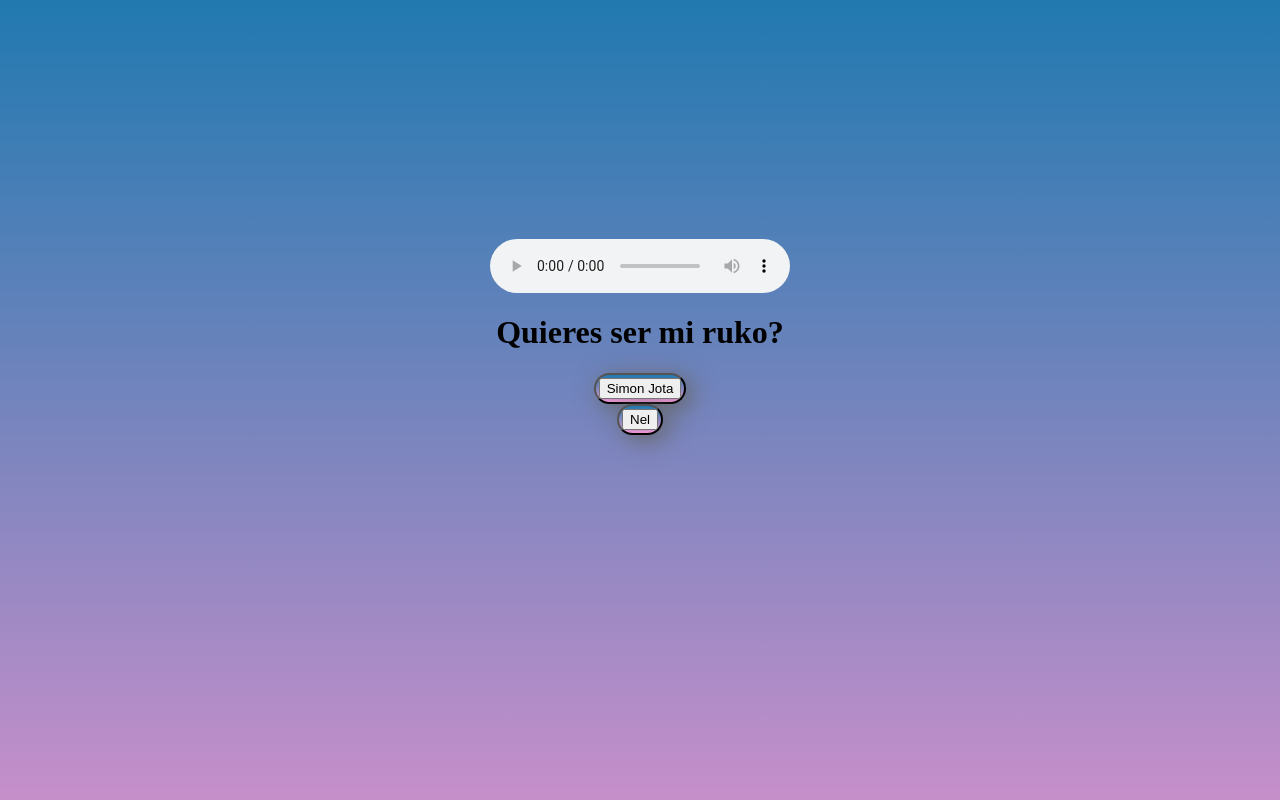
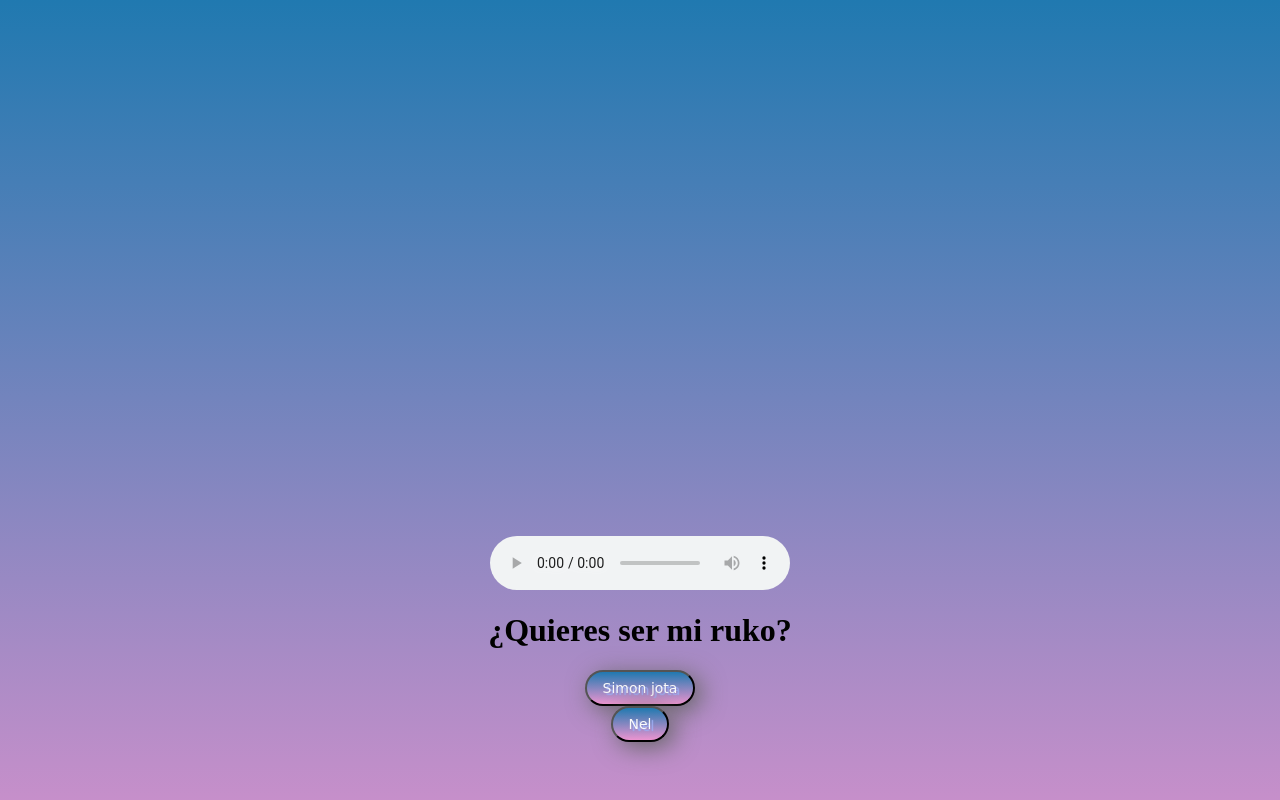
Before and after one commit to bapnator/quieresermiruko, a plain HTML site: page index.html in a window 1280 px wide. Shown: the top 800 px of the page. Drawn offline with Linux system fonts and the light colour scheme.

Commit message:
Add files via upload

```diff
--- a/app.js
+++ b/app.js
@@ -6,7 +6,7 @@ let etiquetaAudio = document.createElement("audio")
 etiquetaAudio.setAttribute("src", "song.mp3")
 etiquetaAudio.play()
 })
-
+a = window.innerHeight
 function mueveElBoton() {
     width = window.innerWidth;
     height = window.innerHeight;
--- a/index.css
+++ b/index.css
@@ -2,14 +2,15 @@ body {
     height: 500px;
     background-image: url("https://stickerly.pstatic.net/sticker_pack/1OzmnaU2rNLhyhkZpvaJQg/5LAD7V/14/62b562f7-f8a0-4d78-a871-a26ec5a1d331.png");
     background-repeat: no-repeat;
-    background-position-x: center;
-    background-position-y: 500px;
-    background-size: 600rem;
-    background: #2079b0;  background-image: -webkit-linear-gradient(top, #2079b0, #eb94d0);
+    background-position: center;
+    background-size: cover;
+    background: #2079b0;
+    background-image: -webkit-linear-gradient(top, #2079b0, #eb94d0);
     background-image: -moz-linear-gradient(top, #2079b0, #eb94d0);
     background-image: -ms-linear-gradient(top, #2079b0, #eb94d0);
     background-image: -o-linear-gradient(top, #2079b0, #eb94d0);
-    background-image: linear-gradient(to bottom, #2079b0, #eb94d0);  text-decoration: none;
+    background-image: linear-gradient(to bottom, #2079b0, #eb94d0);
+    text-decoration: none;
     padding: 231px;
 }
 
@@ -18,35 +19,35 @@ h1 {
     font-family: comic sans-serif;
 }
 
-
 button {
     display: block;
     margin-left: auto;
     margin-right: auto;
-
     display: flex;
     justify-content: center;
-
-      background: #2079b0;  background-image: -webkit-linear-gradient(top, #2079b0, #eb94d0);
+    background: #2079b0;
+    background-image: -webkit-linear-gradient(top, #2079b0, #eb94d0);
     background-image: -moz-linear-gradient(top, #2079b0, #eb94d0);
     background-image: -ms-linear-gradient(top, #2079b0, #eb94d0);
     background-image: -o-linear-gradient(top, #2079b0, #eb94d0);
-  background-image: linear-gradient(to bottom, #2079b0, #eb94d0);  text-decoration: none;
+    background-image: linear-gradient(to bottom, #2079b0, #eb94d0);
+    text-decoration: none;
     -moz-border-radius: 28;
-  border-radius: 28px;text-shadow: 3px 2px 1px #9daef5;
+    border-radius: 28px;
+    text-shadow: 3px 2px 1px #9daef5;
     -webkit-box-shadow: 6px 5px 24px #666666;
     -moz-box-shadow: 6px 5px 24px #666666;
-  box-shadow: 6px 5px 24px #666666;font-family: cursive;
+    box-shadow: 6px 5px 24px #666666;
+    font-family: cursive;
     color: #fafafa;
-  font-size: 0px;
-  padding: 3px;
-  text-decoration: none;
+    font-size: 16px;
+    padding: 10px 20px;
 }
+
 audio {
     display: block;
     margin-left: auto;
     margin-right: auto;
-
     display: flex;
     justify-content: center;
 }
--- a/index.html
+++ b/index.html
@@ -1,21 +1,24 @@
 <!DOCTYPE html>
 <html>
 <head>
-    <link rel=" stylesheet" type="text/css" href="index.css" />
+    <link rel="stylesheet" type="text/css" href="index.css" />
+    <link rel="stylesheet" type="text/css" href="mobile.css" /> <!-- Agrega el enlace a la hoja de estilos para móviles -->
     <meta charset='utf-8'>
     <meta http-equiv='X-UA-Compatible' content='IE=edge'>
-    <title>Di que si :3</title>
+    <title>Di que sí :3</title>
     <meta name='viewport' content='width=device-width, initial-scale=1'>
     <style>
     </style>
     <script src="app.js"></script>
 </head>
 <body>
-    <audio controls autoplay>
-        <source src="song.mp3" type="audio/mpeg">
-    </audio>
-    <h1>Quieres ser mi ruko?</h1>
-    <button>  <input type="button" onclick="alert('Ahuevo eres mio <3')" id="btnSi" value="Simon Jota" /> </button>
-    <button><input type="button" id="btnNo" onmouseover="mueveElBoton()" value="Nel" /></button>
+    <div class="container">
+        <audio controls autoplay>
+            <source src="song.mp3" type="audio/mpeg">
+        </audio>
+        <h1>¿Quieres ser mi ruko?</h1>
+        <button onclick="alert('Ahuevo eres mío <3')" id="btnSi">Simon jota</button>
+        <button onmouseover="mueveElBoton()" id="btnNo">Nel</button>
+    </div>
 </body>
 </html>
--- /dev/null
+++ b/mobile.css
@@ -0,0 +1,12 @@
+button {
+    padding: 8px 16px;
+    font-size: 14px;
+}
+
+.container {
+    display: flex;
+    flex-direction: column;
+    align-items: center;
+    justify-content: center;
+    height: 100vh;
+}
```
Lines whose indentation alone changed are shown as unchanged.
